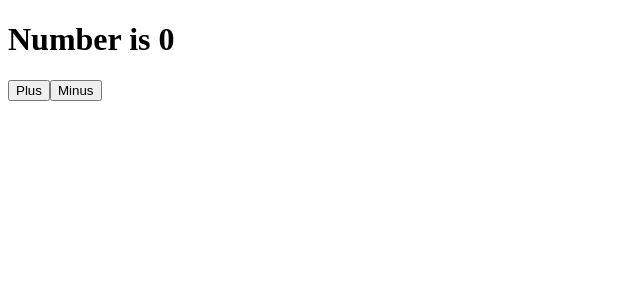
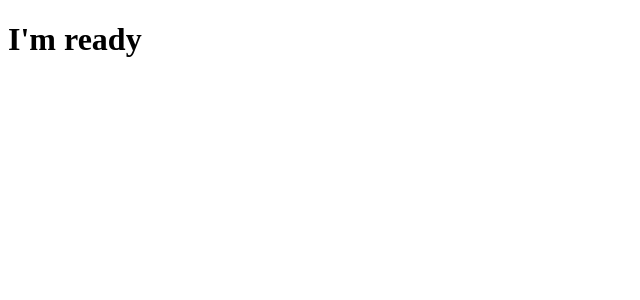
Before and after one commit to seodong4378/movie_app_study, a React (Create React App) app: page / in a window 1280 px wide. Shown: the top 300 px of the page, without its empty margins (0-640 px from the left). Built offline with nearby package versions, Linux system fonts and the light colour scheme.

Commit message:
Component lifecycle and state

```diff
--- a/src/App.js
+++ b/src/App.js
@@ -3,24 +3,19 @@ import PropTypes from 'prop-types';
 
 class App extends Component {
   state = {
-    num : 0
-  };
+    isLoading : true
+  }
 
-  //plus() { this.setState({num:1})} not working
-  plus = () =>{
-    this.setState(current => ({num : current.num +1}));
-  };
-
-  minus = () => {
-    this.setState(current => ({num : current.num -1}));
-  };
+  componentDidMount() {
+    setTimeout(() => {
+      this.setState({isLoading : false});
+    }, 5000);
+  }
 
   render() {
     return (
     <div>
-      <h1>Number is {this.state.num}</h1>
-      <button onClick={this.plus}>Plus</button>
-      <button onClick={this.minus}>Minus</button>
+      <h1>{this.state.isLoading ? "Loading..." : "I'm ready"}</h1>
     </div>
     );
   };
```
